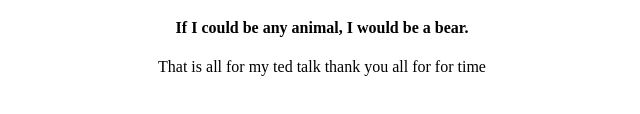
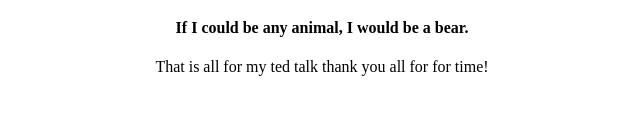
Before and after one commit to JacobLara660/my-first-repo, a plain HTML site: page index.html in a window 1280 px wide. Shown: the part 290-404 px from the top of the page, 318-958 px from the left. Drawn offline with Linux system fonts and the light colour scheme.

Commit message:
Update index.html

```diff
--- a/index.html
+++ b/index.html
@@ -15,7 +15,7 @@
                     <h4>My favorite color is Red.</h4>
                     <h4>My favorite food is Shepards Pie.</h4>
                     <h4>If I could be any animal, I would be a bear.</h4>
-                    <p>That is all for my ted talk thank you all for for time</p>
+                    <p>That is all for my ted talk thank you all for for time!</p>
             </div>
           </body>
         </html>
```
